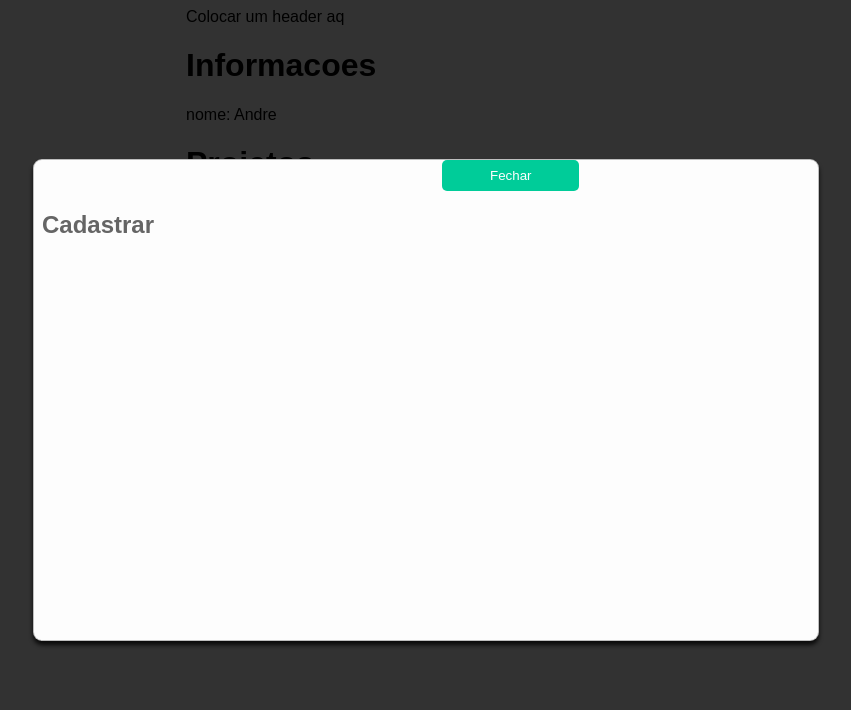
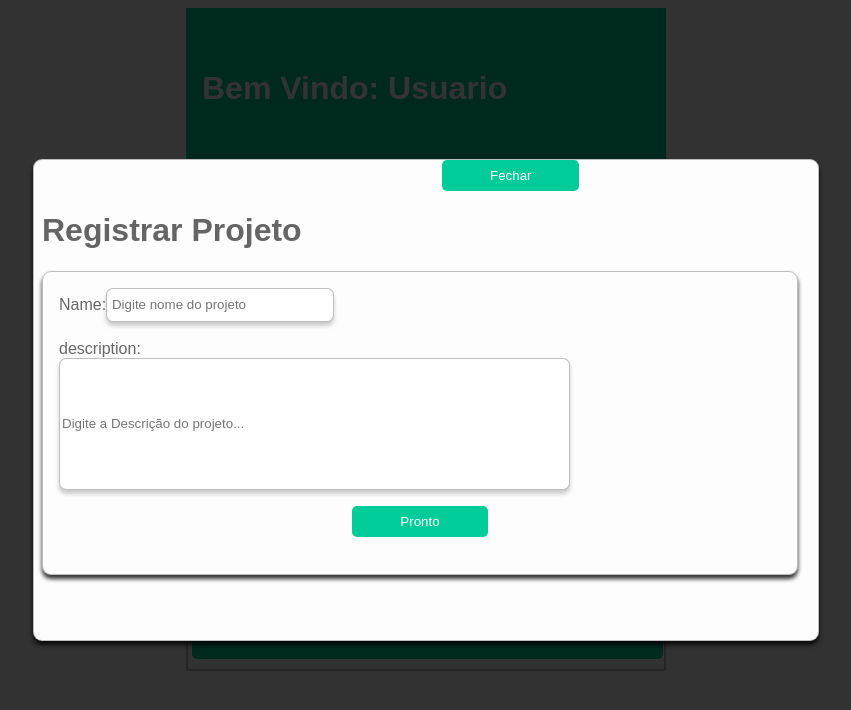
Before and after one commit to Romenildo/PROJETO-TDIG, a React app: page /home in a window 1280 px wide. Both pictures are taken after a click on the button "Cadastrar". Shown: the whole page, without its empty margins (214-1065 px from the left). Built offline with nearby package versions, Linux system fonts and the light colour scheme.

Commit message:
adicionado opcoes na home

```diff
--- a/src/paginas/Modal/cadastrarProjetos.js
+++ b/src/paginas/Modal/cadastrarProjetos.js
@@ -1,15 +1,74 @@
 import React from "react";
+import { Formik, ErrorMessage, Form, Field } from 'formik';
+import * as Yup from 'yup';
 
 const CadastrarProjetos = ( {id = 'modal', onClose = () => {}, children }) => {
 
     const clicarFora = (e)=> {
-        if(e.target.id===id) onClose();
+        if(e.target.id === id) onClose();
     }
+
+    const handleSubmit = values => {
+        alert(values)
+    }
+
+    const validations = Yup.object().shape({
+        name: Yup.string().required('*Required!'),
+        description: Yup.string().required('*Required!')
+    })
+
+
+
     return (
         <div id = {id} className="modal" onClick= {clicarFora}>
          <div className="container">
             <button className="close-Btn" onClick= {onClose}>Fechar</button>
-            <div className="content">{children}</div>
+            <div className="content">
+
+                <h1 className="">Registrar Projeto</h1>
+
+                <Formik
+                    initialValues={{}}
+                    onSubmit={handleSubmit}
+                    validationSchema={validations}
+                >
+                    <Form className="LoginProjeto">
+                        <div className="Login-Group">
+                            Name:
+                            <Field
+                                name="name"
+                                className="Login-FieldName"
+                                placeholder="Digite nome do projeto"
+                            />
+                            <ErrorMessage
+                                component="span"
+                                name="name"
+                                className="Login-Error"
+                            />
+                        </div>
+                        <div className="Login-Group">
+                            <br/>
+                        description:
+                        <br/>
+                            <Field
+                                name="description"
+                                className="Login-FieldDescription"
+                                placeholder="Digite a Descrição do projeto..."
+                            />
+                            <ErrorMessage
+                                component="span"
+                                name="description"
+                                className="Login-Error"
+                            />
+                        </div>
+                        <div className="Container-Btn">
+                            <button className="Login-Btn" type="submit">Pronto</button>
+                        </div>
+                        <br/>
+                    </Form>
+                </Formik>
+
+            </div>
          </div>
         </div>
     );
--- a/src/paginas/Modal/modal.css
+++ b/src/paginas/Modal/modal.css
@@ -37,6 +37,10 @@
     border: none;
     border-radius: 5px;
     text-decoration: none;
+    height: 3.5rem;
+    width: 106%;
+    margin: -6px -12px;
+    font-size: 1.2rem;
 }
 
 .close-Btn:hover, .Btn:hover {
@@ -46,8 +50,57 @@
 
 .descricao {
     margin: 10px;
+    border-bottom: 2px solid rgba(0, 0, 0, .25);
+}
+
+.header{
+    background: #00cc99;
+    height: 20vh;
+    display: flex;
+    align-items: center;
+    justify-items: center;
+    color: white;
+    font-size: 2rem;
+    font-weight: bolder;
+    border-bottom: 5px groove rgba(0, 0, 0, .25);
+    padding: 0rem 1rem;
+}
+.info{
+    padding: 1rem;
+    height: 30vh;
+    border: 2px solid rgba(0, 0, 0, .25);
+}
+
+.Principal {
+    padding: 1rem;
+    border: 2px solid rgba(0, 0, 0, .25);
+}
+
+/* Cadastrar Projetos */
+.Login-FieldDescription{
     border: 1px solid rgba(0, 0, 0, .25);
+    color: rgba(0, 0, 0, .6);
+    box-shadow: 0 4px 4px rgba(0, 0, 0, 0.2);
+    border-radius: 7px;
+    width:70%;
+    height: 8rem;
 }
-.projetos{
+.Login-FieldName{
     border: 1px solid rgba(0, 0, 0, .25);
+    color: rgba(0, 0, 0, .6);
+    box-shadow: 0 4px 4px rgba(0, 0, 0, 0.2);
+    border-radius: 7px;
+    padding: 0rem 0.3rem;
+    height: 2rem;
+    width:30%;
+
 }
+.LoginProjeto{
+    border: 1px solid rgba(0, 0, 0, .25);
+    color: rgba(0, 0, 0, .6);
+    box-shadow: 0 4px 4px rgba(0, 0, 0, 0.8);
+    border-radius: 9px;
+    width: 94%;
+    height: 92%;
+    padding: 1rem;
+}
--- a/src/paginas/home.js
+++ b/src/paginas/home.js
@@ -15,7 +15,7 @@ const Home = () => {
             id:"0",
             registration: 0,
             role: "ALUMN",
-            username: "Andre"
+            username: "Usuario"
         }
         ]
     }
@@ -27,39 +27,42 @@ const Home = () => {
     return(
         <>
         <div className="header">
-            Colocar um header aq
+            Bem Vindo: {dados.users[0].username}
         </div>
         <div className="info">
             <h1>Informacoes </h1>
             <p>nome: {dados.users[0].username}</p>
-
         </div>
-        <div>
+        <div className="Principal">
             <h1>Projetos</h1>
-        </div>
-
 
             <div className="Modal">
             <button className="Btn" onClick = {() => setIsModalVisibleCadastro(true)}>Cadastrar</button>
             {isModalVisibleCadastro ? <CadastrarProjetos onClose = {() => setIsModalVisibleCadastro()}>
 
-                <h2>Cadastrar</h2>
+                <h2>Cadastrar Projetos</h2>
+
 
                 </CadastrarProjetos> : null}
             </div>
+
+
             <br/>
+
 
 
             <div className="Modal">
                 <button className="Btn" onClick = {() => setIsModalVisibleListar(true)}>Listar</button>
                 {isModalVisibleListar ? <ModalListar onClose = {() => setIsModalVisibleListar()}>
 
-                <h2>listar Projetos</h2>
+                    <h2 className="descricao" >listar Projetos</h2>
                     <p>{dados.name}</p>
-                <p className = "descricao">{dados.description}</p>
+                    <p className = "">{dados.description}</p>
                     <p className="descricao">alunos: {dados.users[0].username}</p>
 
                     </ModalListar> : null}
+            </div>
+
         </div>
 
         </>
```
Lines whose indentation alone changed are shown as unchanged.
